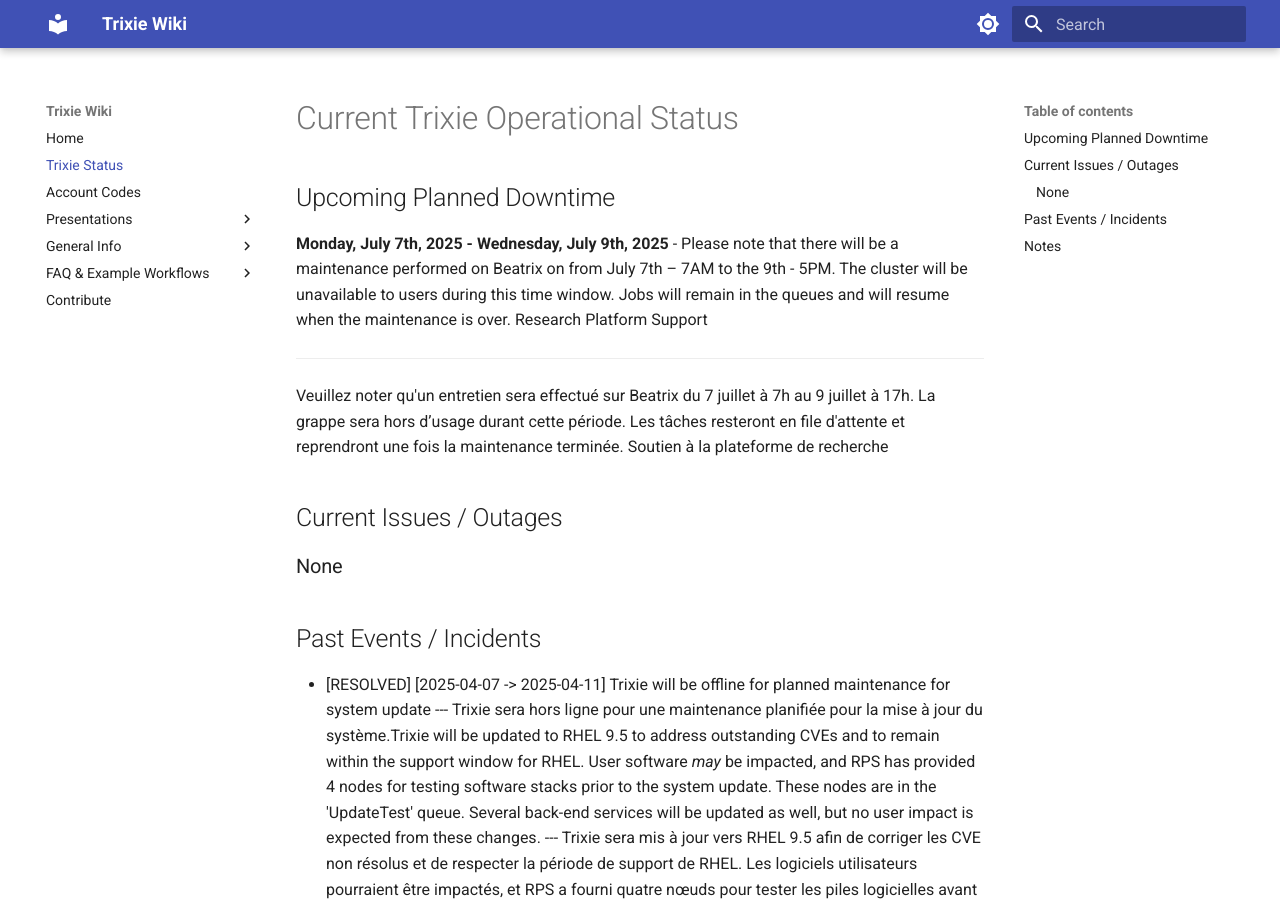
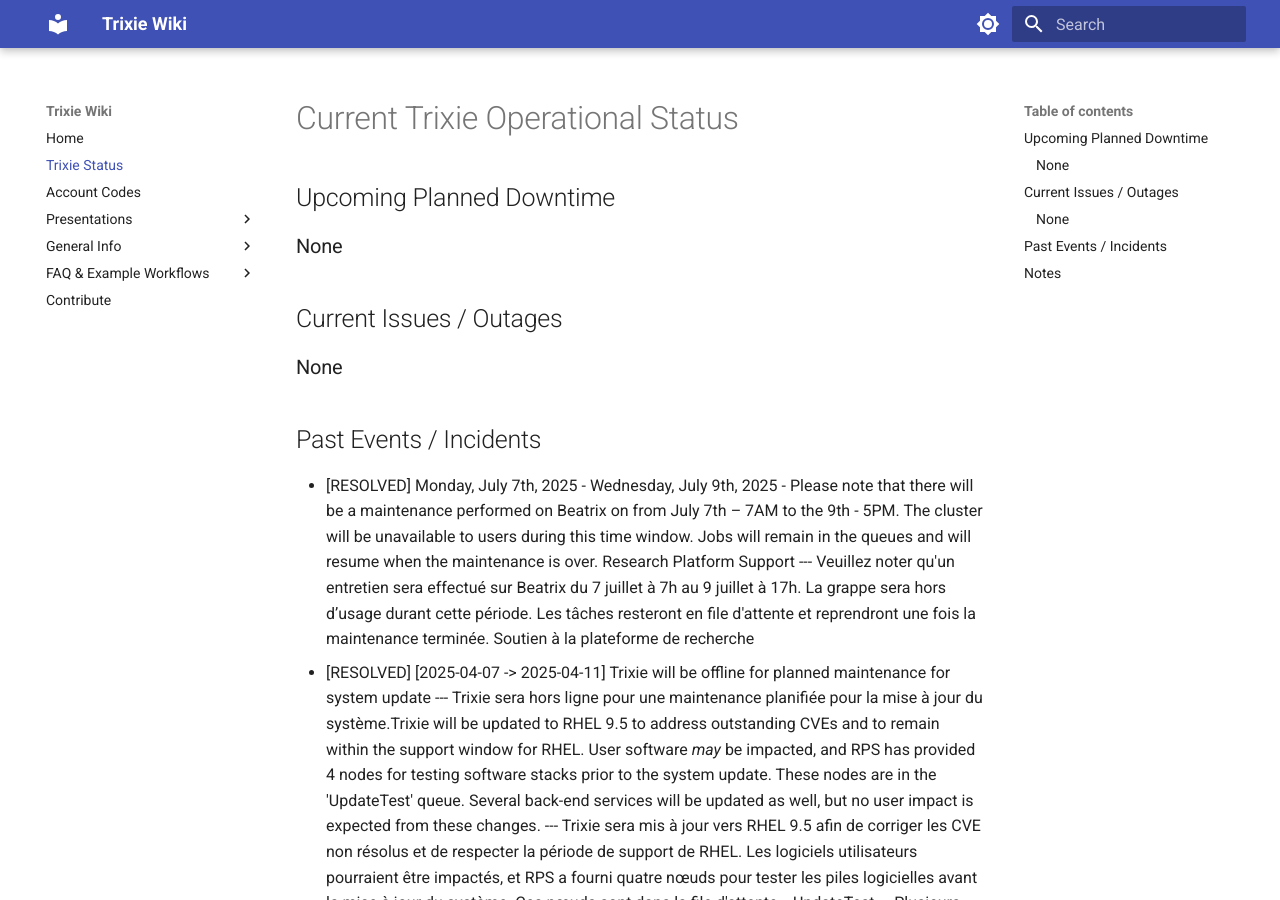
Before and after one commit to ai4d-iasc/trixie, an MkDocs documentation site: the page built from docs/Trixie-Status.md, in a window 1280 px wide and 900 px high. Built offline with MkDocs 1.6.1 and Material for MkDocs 9.7.7, drawn with Linux system fonts in a browser that asks for light colours.

Commit message:
Docs: Updated the status information

```diff
--- a/docs/Trixie-Status.md
+++ b/docs/Trixie-Status.md
@@ -2,20 +2,20 @@
 
 ## Upcoming Planned Downtime
 
-**Monday, July 7th, 2025 - Wednesday, July 9th, 2025** - Please note that there will be a
-maintenance performed on Beatrix on from July 7th – 7AM to the 9th - 5PM. The cluster will be
-unavailable to users during this time window. Jobs will remain in the queues and will resume when
-the maintenance is over. Research Platform Support
- ---
-Veuillez noter qu'un entretien sera effectué sur Beatrix du 7 juillet à 7h au 9 juillet à 17h. La
-grappe sera hors d’usage durant cette période. Les tâches resteront en file d'attente et
-reprendront une fois la maintenance terminée. Soutien à la plateforme de recherche
+### None
 
 ## Current Issues / Outages
 
 ### None
 
 ## Past Events / Incidents
+- [RESOLVED] Monday, July 7th, 2025 - Wednesday, July 9th, 2025 - Please note that there will be a
+maintenance performed on Beatrix on from July 7th – 7AM to the 9th - 5PM. The cluster will be
+unavailable to users during this time window. Jobs will remain in the queues and will resume when
+the maintenance is over. Research Platform Support --- Veuillez noter qu'un entretien sera effectué
+sur Beatrix du 7 juillet à 7h au 9 juillet à 17h. La grappe sera hors d’usage durant cette période.
+Les tâches resteront en file d'attente et reprendront une fois la maintenance terminée. Soutien à
+la plateforme de recherche
 - [RESOLVED] [2025-04-07 -> 2025-04-11] Trixie will be offline for planned maintenance for system update --- Trixie sera hors ligne pour une maintenance planifiée pour la mise à jour du système.Trixie will be updated to RHEL 9.5 to address outstanding CVEs and to remain within the support window for RHEL. User software _may_ be impacted, and RPS has provided 4 nodes for testing software stacks prior to the system update. These nodes are in the 'UpdateTest' queue. Several back-end services will be updated as well, but no user impact is expected from these changes. --- Trixie sera mis à jour vers RHEL 9.5 afin de corriger les CVE non résolus et de respecter la période de support de RHEL. Les logiciels utilisateurs pourraient être impactés, et RPS a fourni quatre nœuds pour tester les piles logicielles avant la mise à jour du système. Ces nœuds sont dans la file d'attente « UpdateTest ». Plusieurs services back-end seront également mis à jour, mais ces changements n'auront aucun impact sur les utilisateurs.
 - [RESOLVED] [2025-01-24] Temporary reduction in TrixieMain and TrixieLong Queues / Réduction temporaire des files d'attente TrixieMain et TrixieLong
 At the request of a NRC project, 24 of Trixie's 36 nodes have been allocated to the use of a single large job/project. There should be no other impact on users. RPS will inform users when the queues have returned to normal. / À la demande d'un projet du CNRC, 24 des 36 nœuds de Trixie ont été affectés à l'utilisation d'un seul gros projet/tâche. Il ne devrait pas y avoir d'autre impact sur les utilisateurs. SPR informera les utilisateurs lorsque les files d'attente seront revenues à la normale.
```
Also changed, not shown: docs/index.md (+1 -1 lines).
